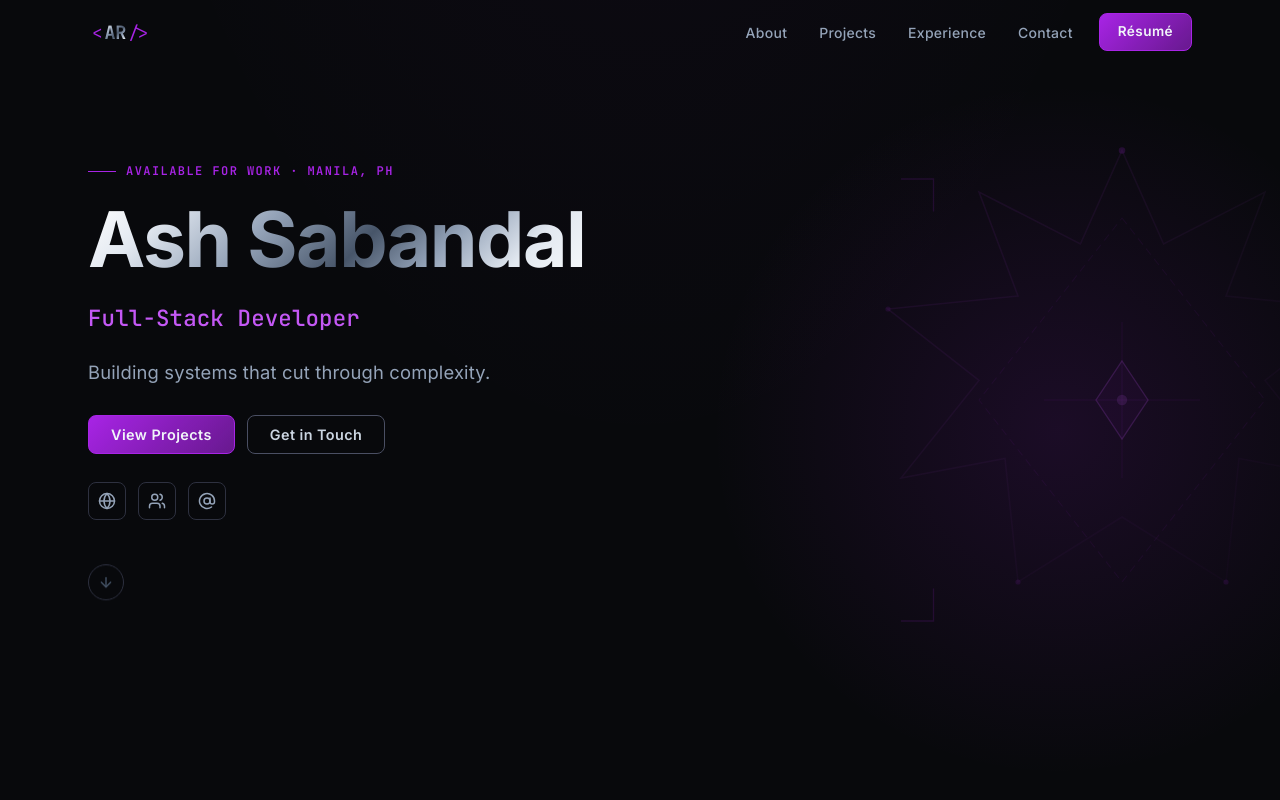
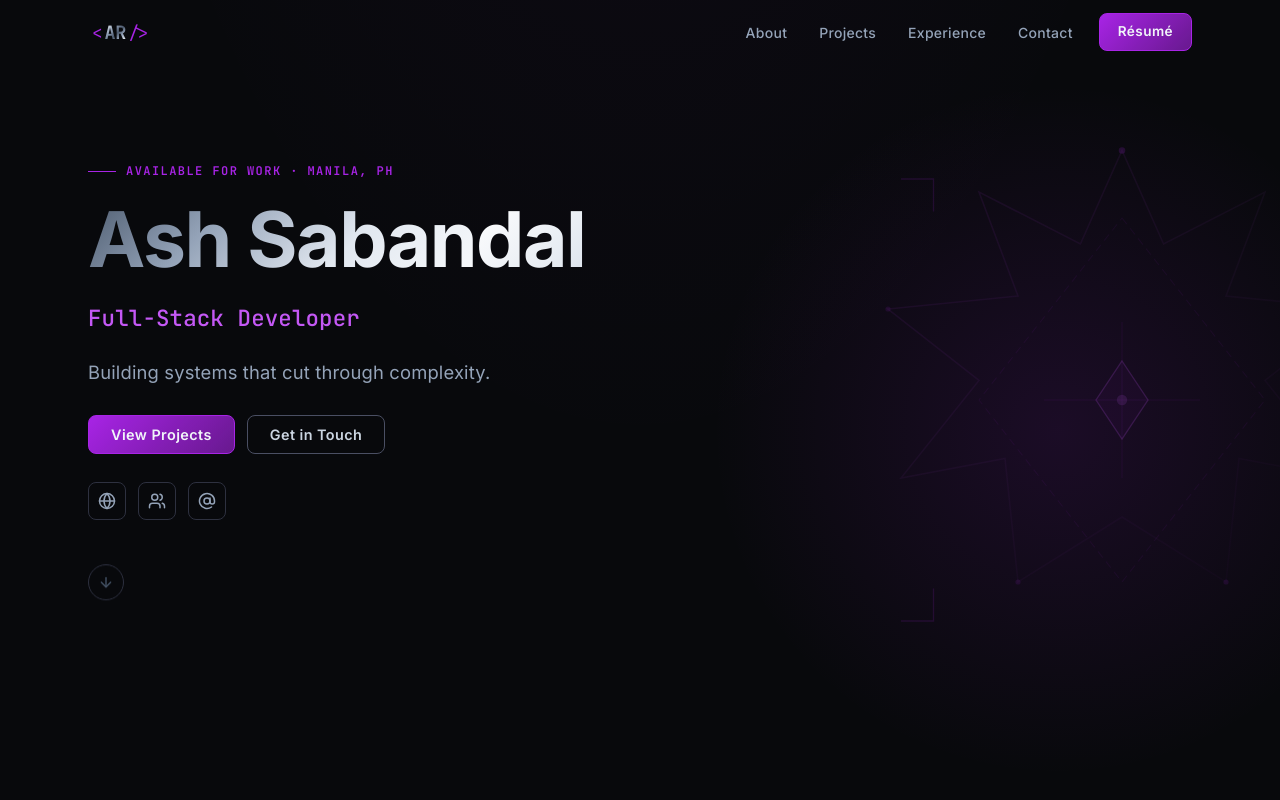
Before and after one commit to ashdsabandal/portfolio, a React (Vite) app: page / in a window 1280 px wide. Shown: the top 800 px of the page. Built offline with nearby package versions, Linux system fonts and the light colour scheme.

Commit message:
feat: add hero name animation

```diff
--- a/src/components/Hero.css
+++ b/src/components/Hero.css
@@ -26,6 +26,12 @@
 .hero__title {
   line-height: 1;
   margin: 0;
+  background: var(--chrome-gradient);
+  -webkit-background-clip: text;
+  -webkit-text-fill-color: transparent;
+  background-clip: text;
+  background-size: 200% auto;
+  animation: chromeSweep 4s linear infinite;
 }
 
 .hero__role {
```
